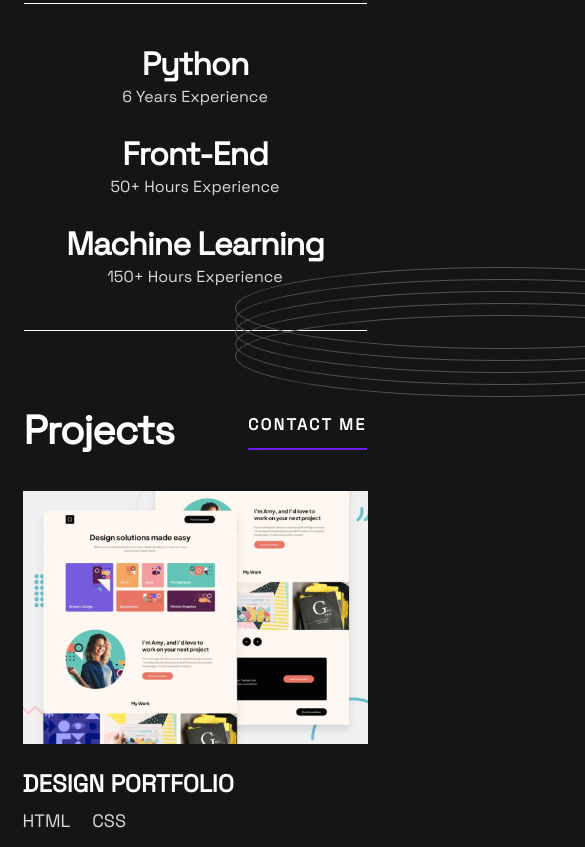
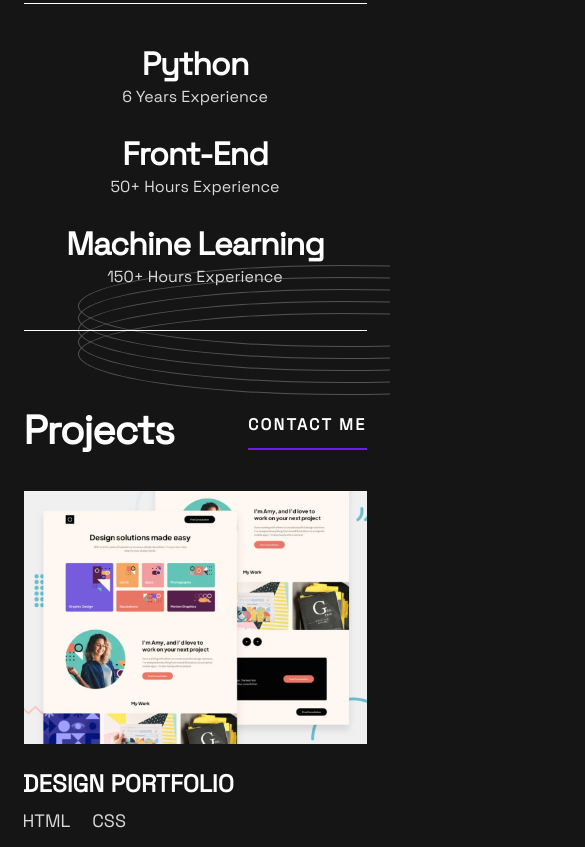
Before and after one commit to hillagvar/231023WEB160VAK_hila, a plain HTML site: page Uzduotys/4.6 CSS uzduotis/index.html in a window 390 px wide. Shown: the part 816-1663 px from the top of the page, 585 px wide, since content can reach past the window. Drawn offline with Linux system fonts and the light colour scheme.

Commit message:
first fix

```diff
--- a/Uzduotys/4.6 CSS uzduotis/index.html
+++ b/Uzduotys/4.6 CSS uzduotis/index.html
@@ -55,6 +55,15 @@
       </div>
     </div>
 
+<main>
+  <div class="elipses-2">
+    <div class="elipse e1"></div>
+    <div class="elipse e2"></div>
+    <div class="elipse e3"></div>
+    <div class="elipse e4"></div>
+    <div class="elipse e5"></div>
+  </div>
+
     <div class="container-small">
       <div>
         <h3>Front-End</h3>
@@ -82,13 +91,6 @@
     </div>
 
     <div class="container-big">
-      <div class="elipses-2">
-        <div class="elipse e1"></div>
-        <div class="elipse e2"></div>
-        <div class="elipse e3"></div>
-        <div class="elipse e4"></div>
-        <div class="elipse e5"></div>
-      </div>
 
       <div class="flexbox-small">
         <h1>Projects</h1>
@@ -182,6 +184,7 @@
         </div>
       </div>
     </div>
+</main>
 
     <div class="bottom-section">
       <div class="bottom-container">
--- a/Uzduotys/4.6 CSS uzduotis/styles/style.css
+++ b/Uzduotys/4.6 CSS uzduotis/styles/style.css
@@ -16,6 +16,7 @@ body {
   height: 720px;
   margin: 0 auto 104px;
   position: relative;
+  overflow: hidden;
 }
 
 .top-icons-hidden {
@@ -249,10 +250,16 @@ h4.contact-me {
   background-color: #6c1bf0;
 }
 
+main {
+  position: relative;
+  overflow: hidden;
+}
+
 .container-big {
   width: 1110px;
   margin: 0 auto;
   position: relative;
+  overflow-x: hidden;
 }
 
 .flexbox-small {
@@ -302,10 +309,11 @@ h4.contact-me-2 {
 
 .elipses-2 {
   position: absolute;
-  width: 530px;
-  height: 80px;
-  top: -62px;
-  right: -404px;
+    width: 530px;
+    height: 80px;
+    top: 252px;
+    right: -254px;
+    z-index: -1;
 }
 
 .flexbox-gallery {
@@ -599,8 +607,8 @@ h4.contact-me-2 {
   }
 
   .elipses-2 {
-    top: -166px;
-    right: -360px;
+    top: 384px;
+    right: -134px;
   }
 
   .gallery-item-text-hidden {
@@ -861,8 +869,8 @@ h4.contact-me-2 {
   }
 
   .elipses-2 {
-    top: -144px;
-    right: -398px;
+    top: 262px;
+    right: -218px;
   }
 
   .elipses-3 {
```
